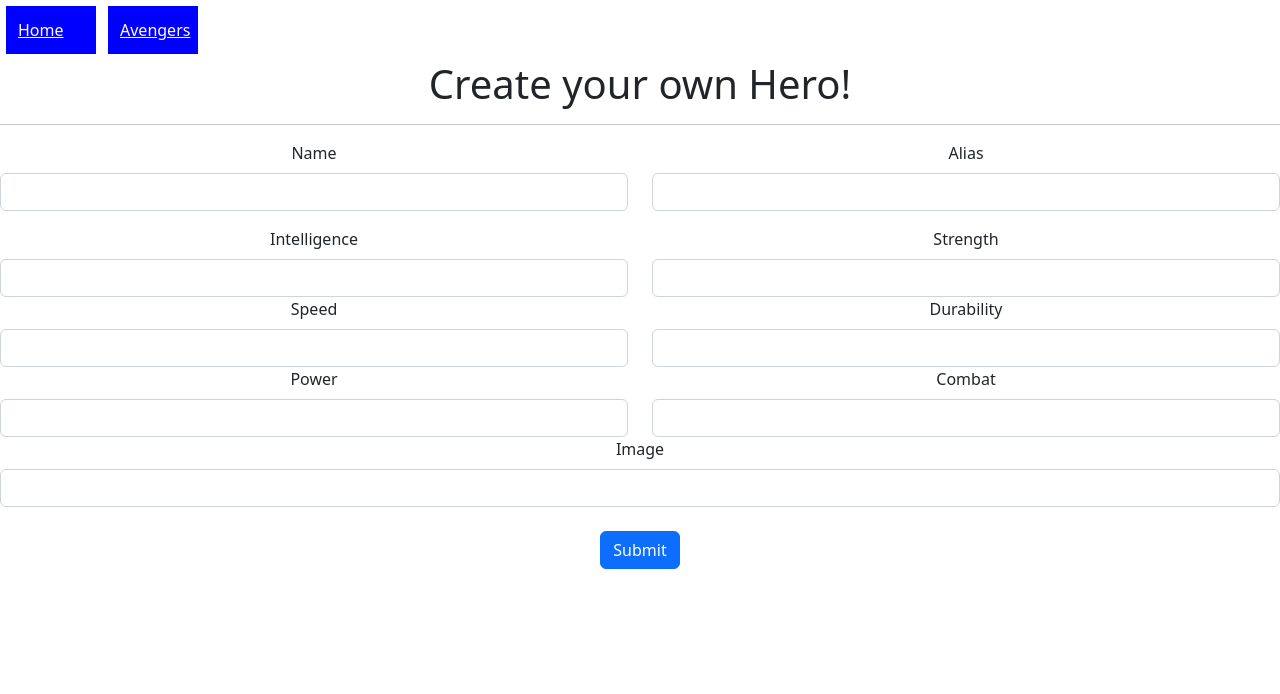
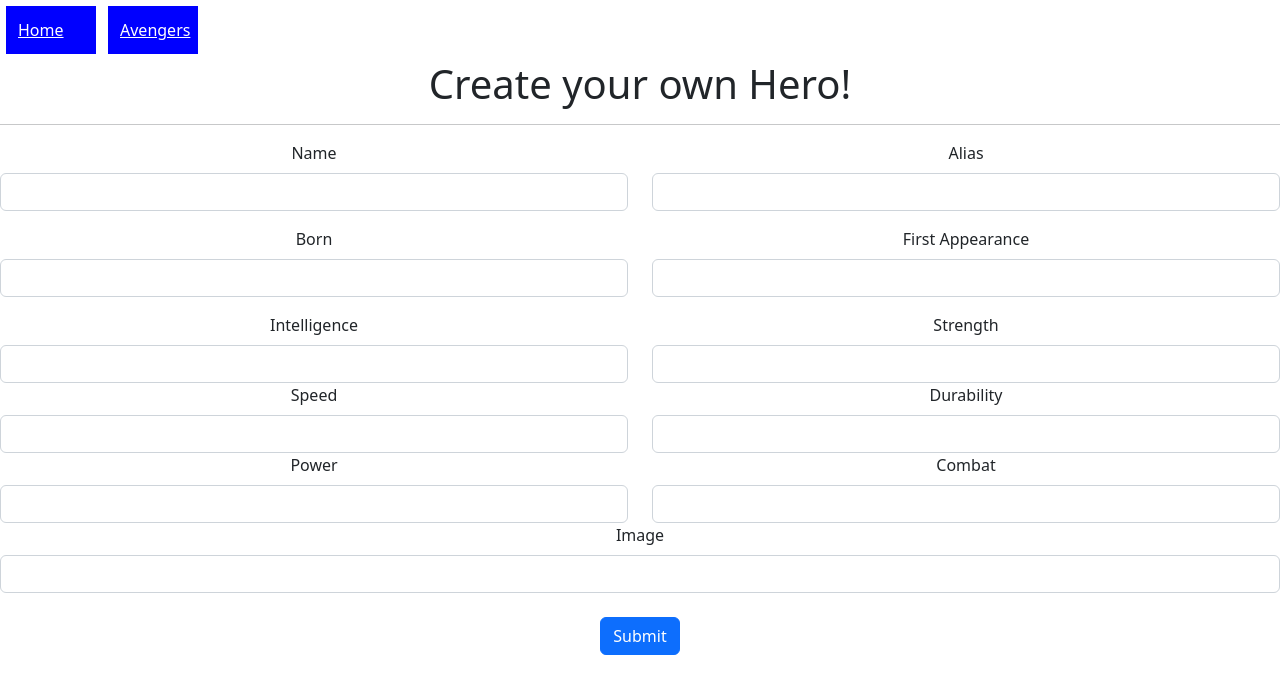
Before and after one commit to sawincp/phase-2-project, a React (Create React App) app: page /heros/new in a window 1280 px wide. Shown: the top 694 px of the page. Built offline with nearby package versions, Linux system fonts and the light colour scheme; data requests are answered from the project's data file; the HTML template or start-up script is replaced by a standard one.

Commit message:
add Born and First Appearance to form subs

```diff
--- a/src/HeroForm.js
+++ b/src/HeroForm.js
@@ -59,7 +59,26 @@ const HeroForm = ({ onAddHero })=>{
                         <Form.Label>Alias</Form.Label>
                             <Form.Control
                                 type="text"
-                                name="name"
+                                name="alias"
+                                onChange={handleInputChange}
+                                />
+                    </Form.Group>
+                </Row>
+
+                <Row className="mb-3">
+                    <Form.Group as={Col} controlId="born">
+                        <Form.Label>Born</Form.Label>
+                            <Form.Control
+                                type="text"
+                                name="born"
+                                onChange={handleInputChange}
+                                />
+                    </Form.Group>
+                    <Form.Group as={Col} controlId="appearance">
+                        <Form.Label>First Appearance</Form.Label>
+                            <Form.Control
+                                type="text"
+                                name="appearance"
                                 onChange={handleInputChange}
                                 />
                     </Form.Group>
```
